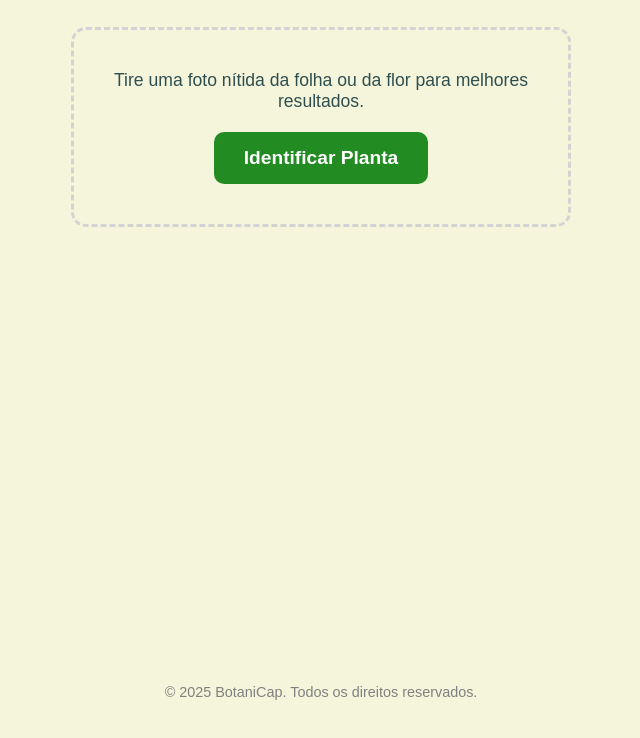
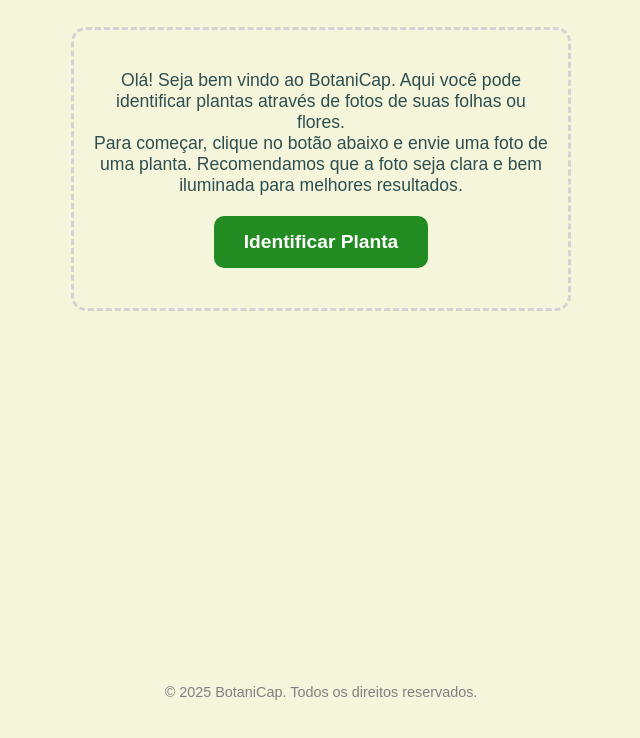
Before and after one commit to pedro-hmenezes/BotaniCap-WebApp, a website: page index.html in a window 1280 px wide. Shown: the part 60-798 px from the top of the page, without its empty margins (319-959 px from the left). Drawn offline with Linux system fonts and the light colour scheme.

Commit message:
Melhorando o Texto

```diff
--- a/index.html
+++ b/index.html
@@ -18,7 +18,11 @@
     <main>
       <div id="upload-area">
         <p>
-          Tire uma foto nítida da folha ou da flor para melhores resultados.
+          Olá! Seja bem vindo ao BotaniCap. Aqui você pode identificar plantas
+          através de fotos de suas folhas ou flores. <br />
+          Para começar, clique no botão abaixo e envie uma foto de uma planta.
+          Recomendamos que a foto seja clara e bem iluminada para melhores
+          resultados.
         </p>
         <button id="btn-upload">Identificar Planta</button>
         <input type="file" id="file-input" class="hidden" accept="image/*" />
--- a/service-worker.js
+++ b/service-worker.js
@@ -1,5 +1,5 @@
 // nome e versão do cache
-const CACHE_NAME = 'identiplanta-cache-v01';
+const CACHE_NAME = 'identiplanta-cache-v05';
 
 // arquivos essenciais offline
 const urlsToCache = [
```
